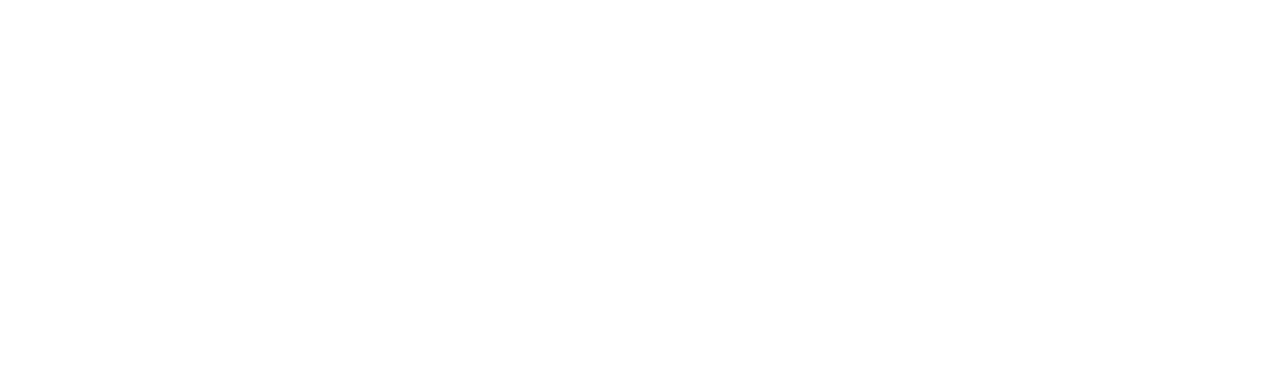
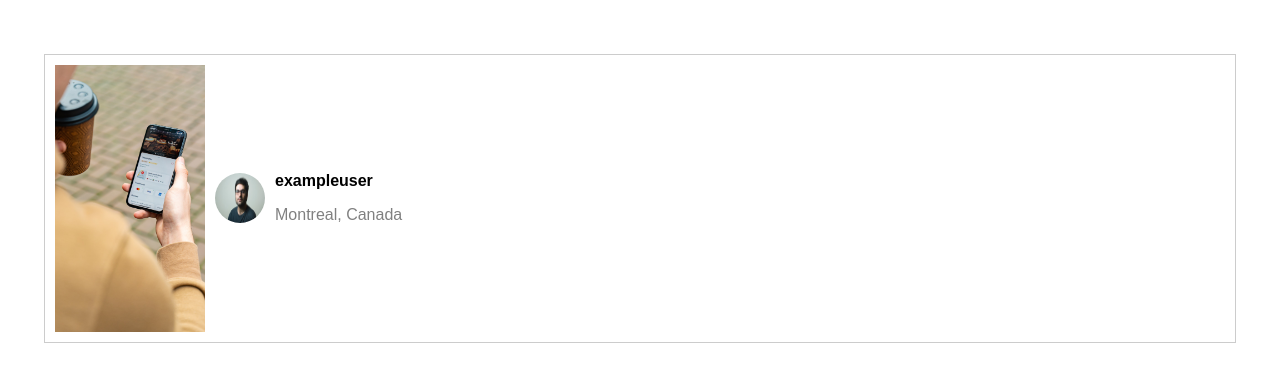
Before and after one commit to abbasbukhari/photolabs2, a React (Vite) app in the folder frontend/: page / in a window 1280 px wide. Shown: the top 382 px of the page. Built offline with nearby package versions, Linux system fonts and the light colour scheme; the HTML template or start-up script is replaced by a standard one.

Commit message:
Initial commit: Add PhotoListItem component and integrate it into App

```diff
--- a/frontend/src/App.jsx
+++ b/frontend/src/App.jsx
@@ -1,13 +1,33 @@
+import React from 'react';
 import PhotoListItem from './components/PhotoListItem';
-import './App.scss';
+import './styles/App.scss';
 
-// Note: Rendering a single component to build components in isolation
-const App = () => {
-  return (
-    <div className="App">
-      <PhotoListItem/>
-    </div>
-  );
+const sampleDataForPhotoListItem = {
+  id: 1,
+  location: {
+    city: "Montreal",
+    country: "Canada",
+  },
+  urls: {
+    full: "/Image-1-Full.jpeg",
+    regular: "/Image-1-Regular.jpeg",
+  },
+  user: {
+    username: "exampleuser",
+    name: "Joe Example",
+    profile: "/profile-1.jpg",
+  },
 };
 
+const App = () => (
+  <div className="App">
+    <PhotoListItem
+      username={sampleDataForPhotoListItem.user.username}
+      imageSource={sampleDataForPhotoListItem.urls.regular}
+      location={sampleDataForPhotoListItem.location}
+      profile={sampleDataForPhotoListItem.user.profile}
+    />
+  </div>
+);
+
 export default App;
--- a/frontend/src/components/PhotoListItem.jsx
+++ b/frontend/src/components/PhotoListItem.jsx
@@ -1,3 +1,4 @@
+import React from 'react';
 import "../styles/PhotoListItem.scss";
 
 const sampleDataForPhotoListItem = {
@@ -17,8 +18,19 @@
   },
 };
 
-const PhotoListItem = () => {
-  /* Insert React */
+const PhotoListItem = ({ username, imageSource, location, profile }) => {
+  return (
+    <div className="photo-list-item">
+      <img src={imageSource} alt={`${username}'s photo`} className="photo" />
+      <div className="photo-details">
+        <img src={profile} alt={`${username}'s profile`} className="profile-pic" />
+        <div>
+          <p className="username">{username}</p>
+          <p className="location">{location.city}, {location.country}</p>
+        </div>
+      </div>
+    </div>
+  );
 };
 
 export default PhotoListItem;
--- a/frontend/src/App.scss
+++ b/frontend/src/styles/App.scss
@@ -1,5 +1,7 @@
 .App {
   margin: 24px;
+  font-family: Arial, sans-serif;
+  padding: 20px;
 }
 
 .App-logo {
@@ -36,3 +38,36 @@
     transform: rotate(360deg);
   }
 }
+
+.photo-list-item {
+  border: 1px solid #ccc;
+  padding: 10px;
+  margin: 10px 0;
+  display: flex;
+  align-items: center;
+}
+
+.photo {
+  max-width: 150px;
+  margin-right: 10px;
+}
+
+.photo-details {
+  display: flex;
+  align-items: center;
+}
+
+.profile-pic {
+  width: 50px;
+  height: 50px;
+  border-radius: 50%;
+  margin-right: 10px;
+}
+
+.username {
+  font-weight: bold;
+}
+
+.location {
+  color: gray;
+}
```
Also changed, not shown: 1 other file (tests, documents, lock files or other folders).
